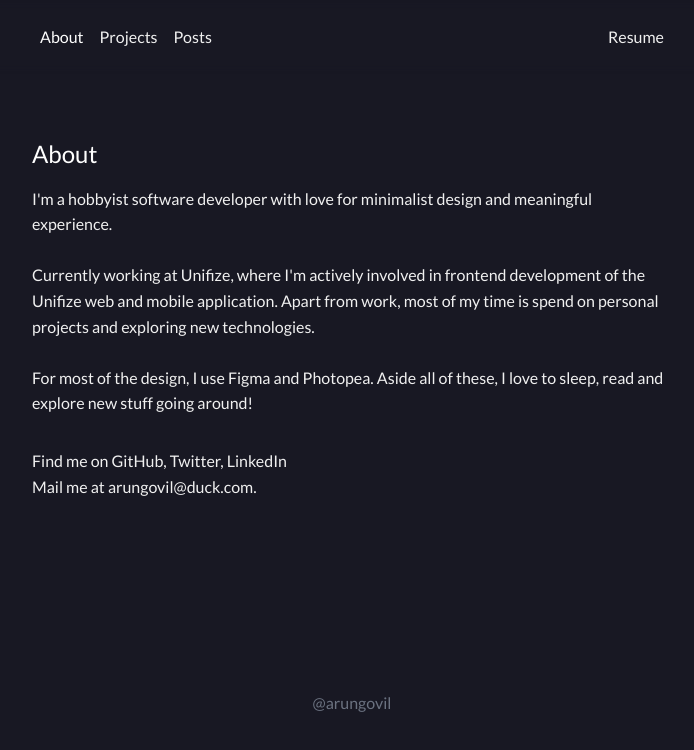
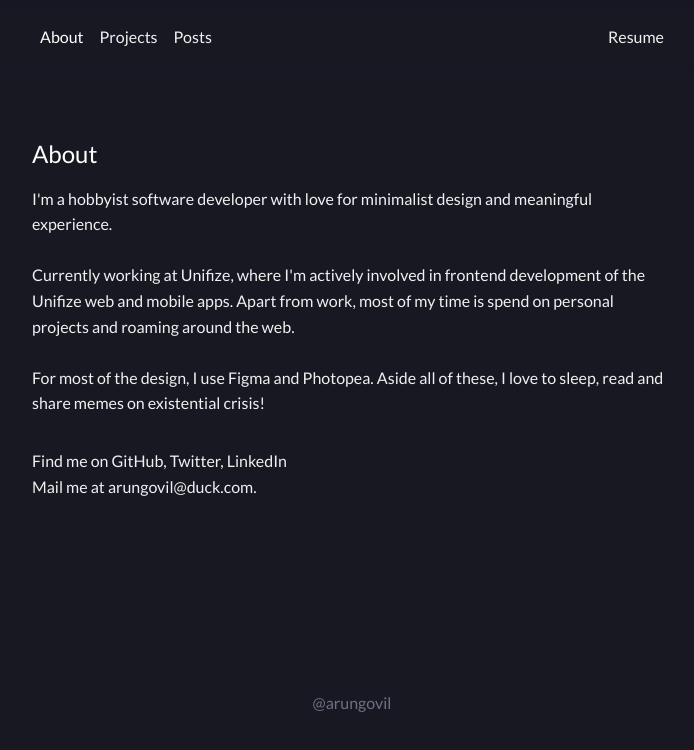
Before and after one commit to ArunGovil/arungovil.me, a Next.js app: page / in a window 1280 px wide. Shown: the top 750 px of the page, without its empty margins (288-982 px from the left). Built offline with nearby package versions, Linux system fonts and the light colour scheme.

Commit message:
update/content

```diff
--- a/components/About.tsx
+++ b/components/About.tsx
@@ -9,16 +9,15 @@ export default function About() {
         and meaningful experience.
         <br />
         <br />
-        Currently working at{" "}
-        <a href="https://www.unifize.com">Unifize</a>, where I&apos;m
-        actively involved in frontend development of the Unifize web and mobile application. Apart from work, most of my time is spend
-        on
-        <Link href="/projects"> personal projects</Link> and exploring new
-        technologies.
+        Currently working at <a href="https://www.unifize.com">Unifize</a>,
+        where I&apos;m actively involved in frontend development of the Unifize
+        web and mobile apps. Apart from work, most of my time is spend on
+        <Link href="/projects"> personal projects</Link> and roaming around the
+        web.
         <br />
         <br />
         For most of the design, I use Figma and Photopea. Aside all of these, I
-        love to sleep, read and explore new stuff going around!
+        love to sleep, read and share memes on existential crisis!
       </p>
       <p className="mt-8">
         Find me on <a href="https://github.com/ArunGovil">GitHub,</a>
@@ -27,7 +26,7 @@ export default function About() {
           {" "}
           LinkedIn
         </a> <br /> Mail me at{" "}
-        <a href="mailto:arungovil@proton.me">arungovil@duck.com.</a>
+        <a href="mailto:arungovil@duck.com">arungovil@duck.com.</a>
       </p>
     </div>
   );
```
Also changed, not shown: posts/react-native-onboarding.md (+1 -1 lines).
